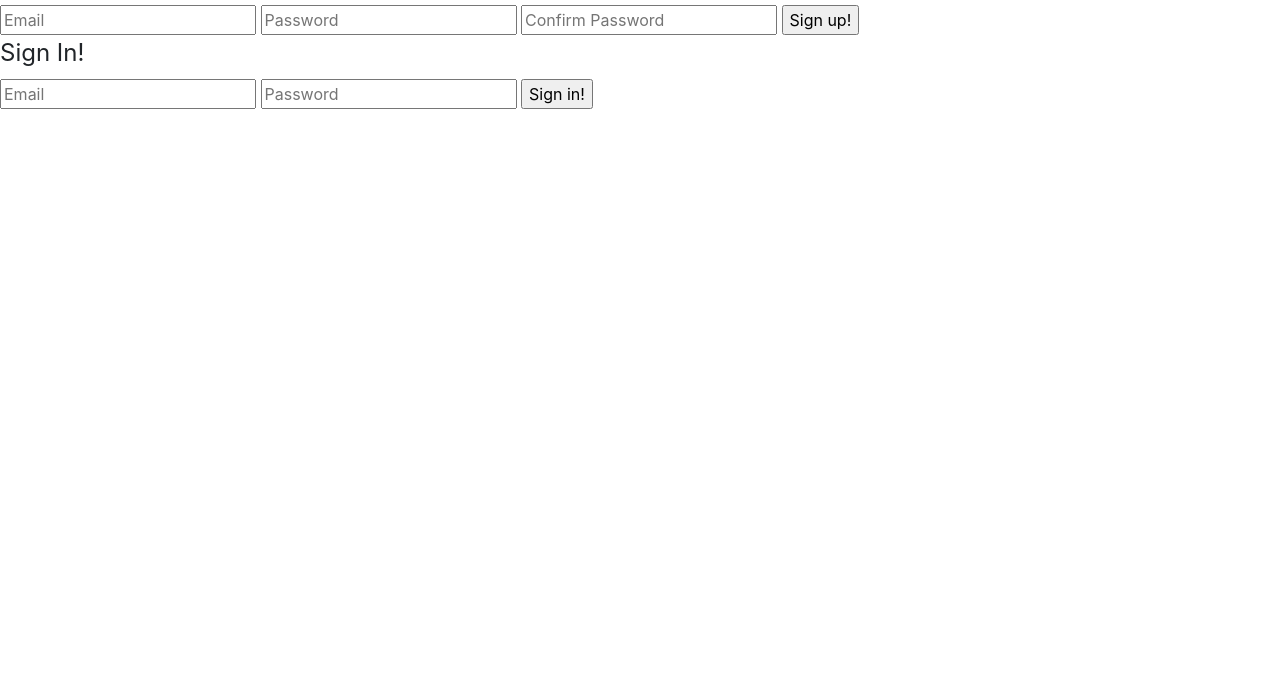
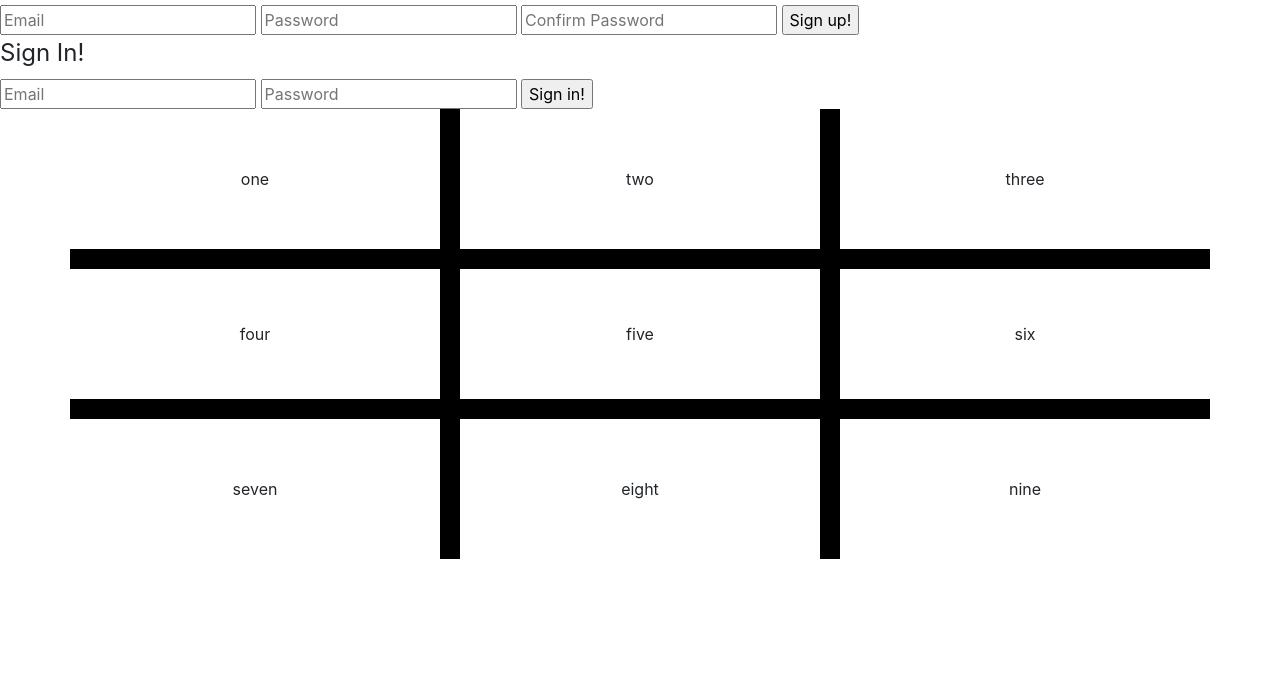
Before and after one commit to IRivera90/tic-tac-toe, a website built with webpack: page index.html in a window 1280 px wide. Shown: the part 103-800 px from the top of the page. Built offline with nearby package versions, Linux system fonts and the light colour scheme.

Commit message:
created board
made a tic tac toe board

```diff
--- a/assets/styles/index.scss
+++ b/assets/styles/index.scss
@@ -1 +1,55 @@
 @import '~bootstrap/scss/bootstrap';
+
+h1 {
+  align-items: center;
+  display: flex;
+  justify-content: center;
+}
+
+.box {
+  align-items: center;
+  border: 10px solid $black;
+  display: grid;
+  height: 150px;
+  justify-content: center;
+}
+
+.one {
+  border-left: 0;
+  border-top: 0;
+}
+
+.two {
+  border-top: 0;
+}
+
+.three {
+  border-right: 0;
+  border-top: 0;
+}
+
+.four {
+  border-left: 0;
+}
+
+.six {
+  border-right: 0;
+}
+
+.seven {
+  border-bottom: 0;
+  border-left: 0;
+}
+
+.eight {
+  border-bottom: 0;
+}
+
+.nine {
+  border-bottom: 0;
+  border-right: 0;
+}
+
+.box:hover {
+  background-color: #EBEBEB;
+}
--- a/index.html
+++ b/index.html
@@ -50,5 +50,20 @@
             <input type='submit' value='Sign out'/>
         </fieldset>
       </form>
+
+      <div class="container">
+              <div class="row">
+                <div class="col-4 box one">one</div>
+                <div class="col-4 box two">two</div>
+                <div class="col-4 box three">three</div>
+                <div class="col-4 box four">four</div>
+                <div class="col-4 box five">five</div>
+                <div class="col-4 box six">six</div>
+                <div class="col-4 box seven">seven</div>
+                <div class="col-4 box eight">eight</div>
+                <div class="col-4 box nine">nine</div>
+              </div>
+            </div>
+
     </body>
 </html>
```
